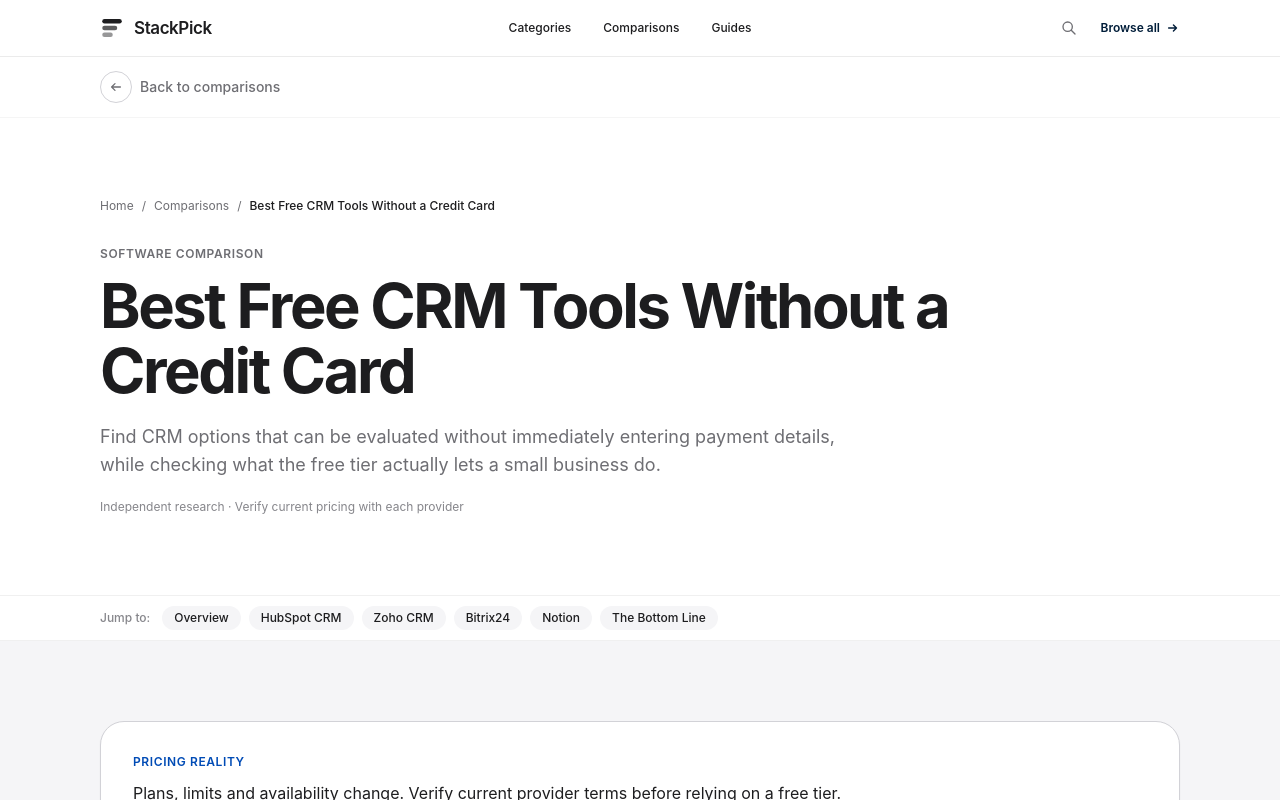
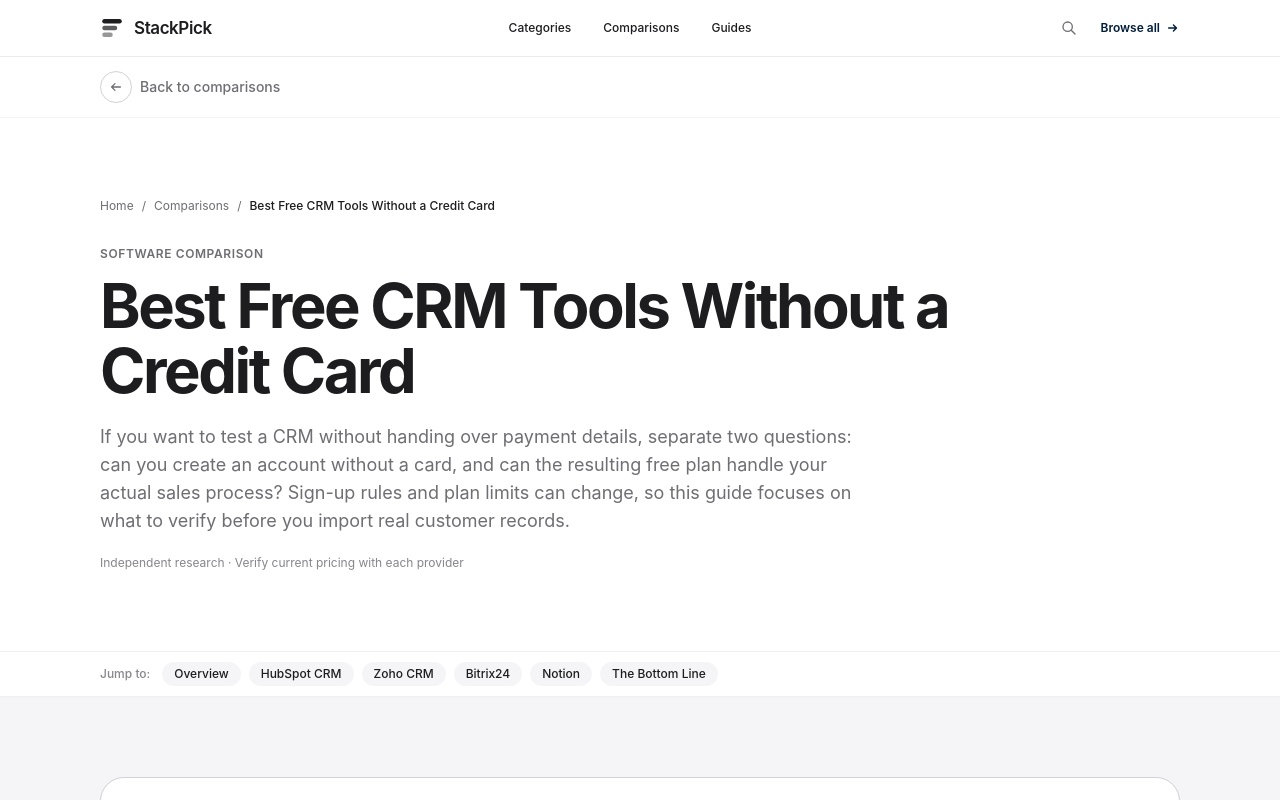
Before and after one commit to LinukaBandara/StackPick, a Next.js app: page /best/free-crm-without-credit-card in a window 1280 px wide. Shown: the top 800 px of the page. Built offline with nearby package versions, Linux system fonts and the light colour scheme; no server answers.

Commit message:
Improve no-card software evaluation guidance

```diff
--- a/app/best/free-crm-without-credit-card/page.tsx
+++ b/app/best/free-crm-without-credit-card/page.tsx
@@ -3,7 +3,8 @@ import ComparisonArticle from "@/components/ComparisonArticle";
 
 export const metadata: Metadata = {
   title: "Best Free CRM Tools Without a Credit Card (2026)",
-  description: "Find CRM options that can be evaluated without immediately entering payment details, while checking what the free tier actually lets a small business do.",
+  description:
+    "Compare free CRM starting points and learn how to verify card requirements, trial expiry, contact limits and export access before importing customer data.",
   alternates: { canonical: "/best/free-crm-without-credit-card" },
 };
 
@@ -12,22 +13,72 @@ export default function Page() {
     <ComparisonArticle
       title="Best Free CRM Tools Without a Credit Card"
       slug="free-crm-without-credit-card"
-      intro="Find CRM options that can be evaluated without immediately entering payment details, while checking what the free tier actually lets a small business do."
-      pricingNote="Plans, limits and availability change. Verify current provider terms before relying on a free tier."
+      intro="If you want to test a CRM without handing over payment details, separate two questions: can you create an account without a card, and can the resulting free plan handle your actual sales process? Sign-up rules and plan limits can change, so this guide focuses on what to verify before you import real customer records."
+      pricingNote="Do not treat a free-plan label as proof that no card is required. Check the provider's current sign-up flow and terms in your region, and distinguish a no-card permanent tier from a time-limited trial."
       tools={[
-        { name: "HubSpot CRM", bestFor: "Broad free CRM starting point", freeOption: "Check current provider terms.", tradeoff: "Verify current limits and test your real workflow.", url: "https://www.hubspot.com/products/crm" },
-        { name: "Zoho CRM", bestFor: "Configurable CRM", freeOption: "Check current provider terms.", tradeoff: "Verify current limits and test your real workflow.", url: "https://www.zoho.com/crm/" },
-        { name: "Bitrix24", bestFor: "CRM plus collaboration", freeOption: "Check current provider terms.", tradeoff: "Verify current limits and test your real workflow.", url: "https://www.bitrix24.com/" },
-        { name: "Notion", bestFor: "Lightweight client tracking", freeOption: "Check current provider terms.", tradeoff: "Verify current limits and test your real workflow.", url: "https://www.notion.com/" },
+        {
+          name: "HubSpot CRM",
+          bestFor: "Testing a conventional contact-and-deal workflow",
+          freeOption:
+            "HubSpot offers a free CRM option; confirm the current sign-up requirements and feature limits before committing.",
+          tradeoff:
+            "A low-friction starting point for contacts and deal stages, but advanced automation and other sales features may require paid products.",
+          url: "https://www.hubspot.com/products/crm",
+        },
+        {
+          name: "Zoho CRM",
+          bestFor: "Checking whether a CRM can grow with an existing Zoho setup",
+          freeOption:
+            "A limited free edition may be available under current terms; verify eligibility, user limits and sign-up requirements.",
+          tradeoff:
+            "A stronger fit when you expect to connect other Zoho business tools, though configuration can be heavier for a simple solo pipeline.",
+          url: "https://www.zoho.com/crm/",
+        },
+        {
+          name: "Bitrix24",
+          bestFor: "Trying contact tracking alongside team collaboration",
+          freeOption:
+            "Review the current plan and account-creation flow to confirm card requirements and included limits.",
+          tradeoff:
+            "Combines several workspace functions, which can be useful for a team but excessive if you only need a clean lead list.",
+          url: "https://www.bitrix24.com/",
+        },
+        {
+          name: "Notion",
+          bestFor: "Building a lightweight lead tracker without a dedicated sales platform",
+          freeOption:
+            "A free plan is available under Notion's current terms; confirm whether its limits suit your workspace.",
+          tradeoff:
+            "You can model your own stages and notes, but reminders, sales reporting and automation require more manual setup than a purpose-built CRM.",
+          url: "https://www.notion.com/",
+        },
       ]}
-      bottomLine="Free does not always mean unrestricted. Check whether the plan needs a card, expires after a trial, adds branding, limits exports or reserves useful features for paid plans."
+      bottomLine="Start with HubSpot if you want to test a traditional CRM, compare Zoho if your business already uses its tools, and consider Notion only if a simple database is enough. Before choosing any of them, confirm card requirements directly in the live sign-up flow—this can change and should not be inferred from the word 'free'."
     >
       <section className="bg-white">
         <div className="sp-container py-16 sm:py-20">
-          <p className="sp-eyebrow">StackPick decision test</p>
-          <h2 className="sp-title mt-4 max-w-4xl">Test the free plan against the job you actually need done.</h2>
+          <p className="sp-eyebrow">Before you sign up</p>
+          <h2 className="sp-title mt-4 max-w-4xl">
+            A five-minute check can prevent a painful CRM migration.
+          </h2>
           <p className="mt-5 max-w-3xl text-base leading-7 text-[#6e6e73]">
-            Create the smallest realistic workflow and check setup, limits, exports, branding and upgrade prompts. A free label is useful only when the plan supports your actual workflow.
+            Open the official pricing page and start the registration flow before entering real
+            customer data. Record whether a payment method is requested, whether the offer is a
+            trial or ongoing free plan, and which limits apply to users, contacts and automation.
+          </p>
+          <div className="mt-10 rounded-[28px] border border-black/10 bg-white p-7">
+            <h3 className="text-xl font-semibold">Use this sign-up checklist</h3>
+            <ul className="mt-5 space-y-4 text-[#6e6e73]">
+              <li><strong className="text-black">Card requirement:</strong> Is a card requested during registration or only when activating a trial?</li>
+              <li><strong className="text-black">Expiry:</strong> Does access continue for free, or does a trial end and require a paid plan?</li>
+              <li><strong className="text-black">Practical limits:</strong> Check users, contacts, pipelines, email features and automation—not just storage.</li>
+              <li><strong className="text-black">Exit route:</strong> Confirm you can export contacts and notes in a usable format.</li>
+              <li><strong className="text-black">Regional terms:</strong> Confirm the offer shown to your country and account type.</li>
+            </ul>
+          </div>
+          <p className="mt-6 max-w-3xl text-sm leading-6 text-[#6e6e73]">
+            This is a verification guide, not a guarantee that every listed provider currently
+            permits registration without a card. Provider policies can change without notice.
           </p>
         </div>
       </section>
```
